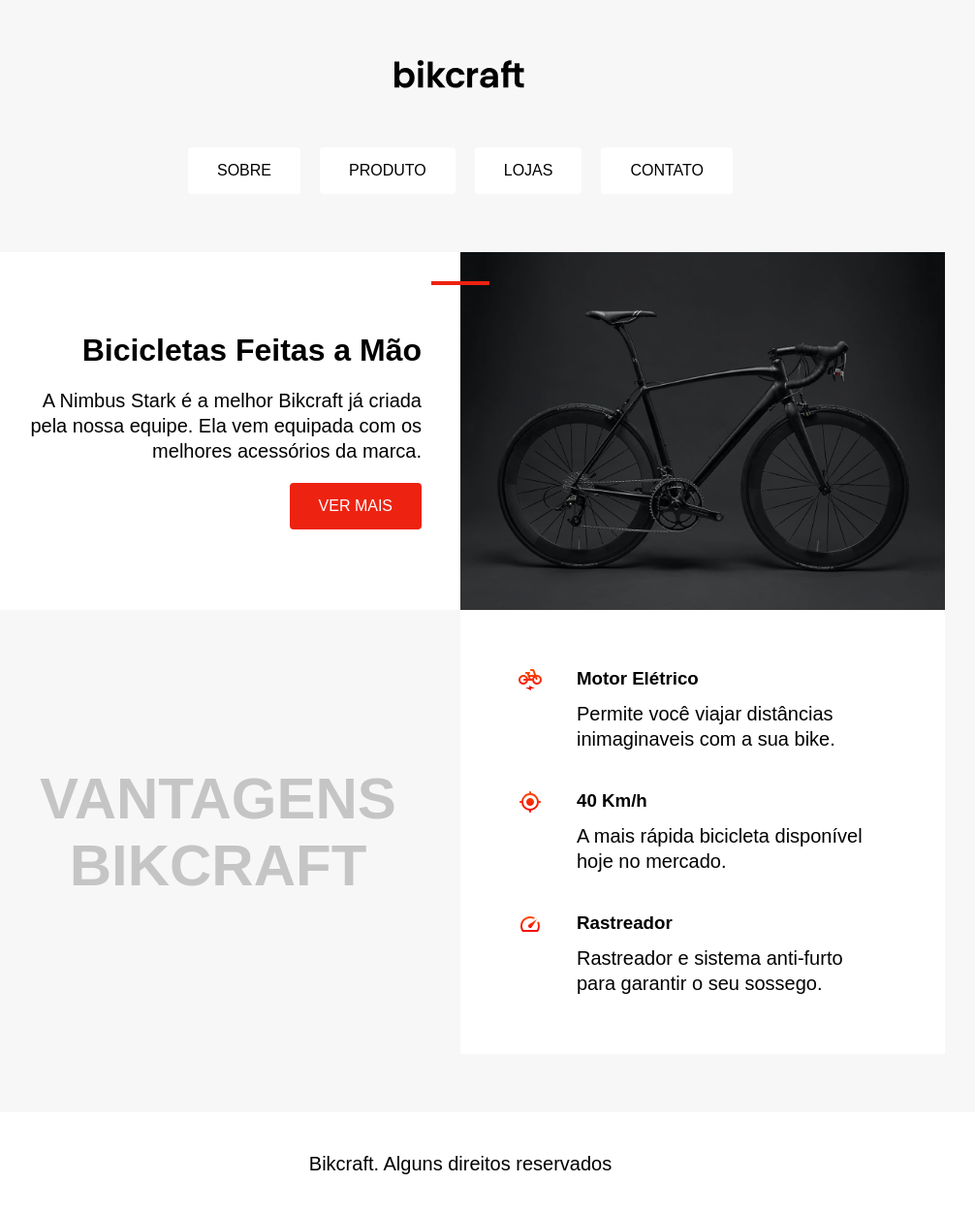
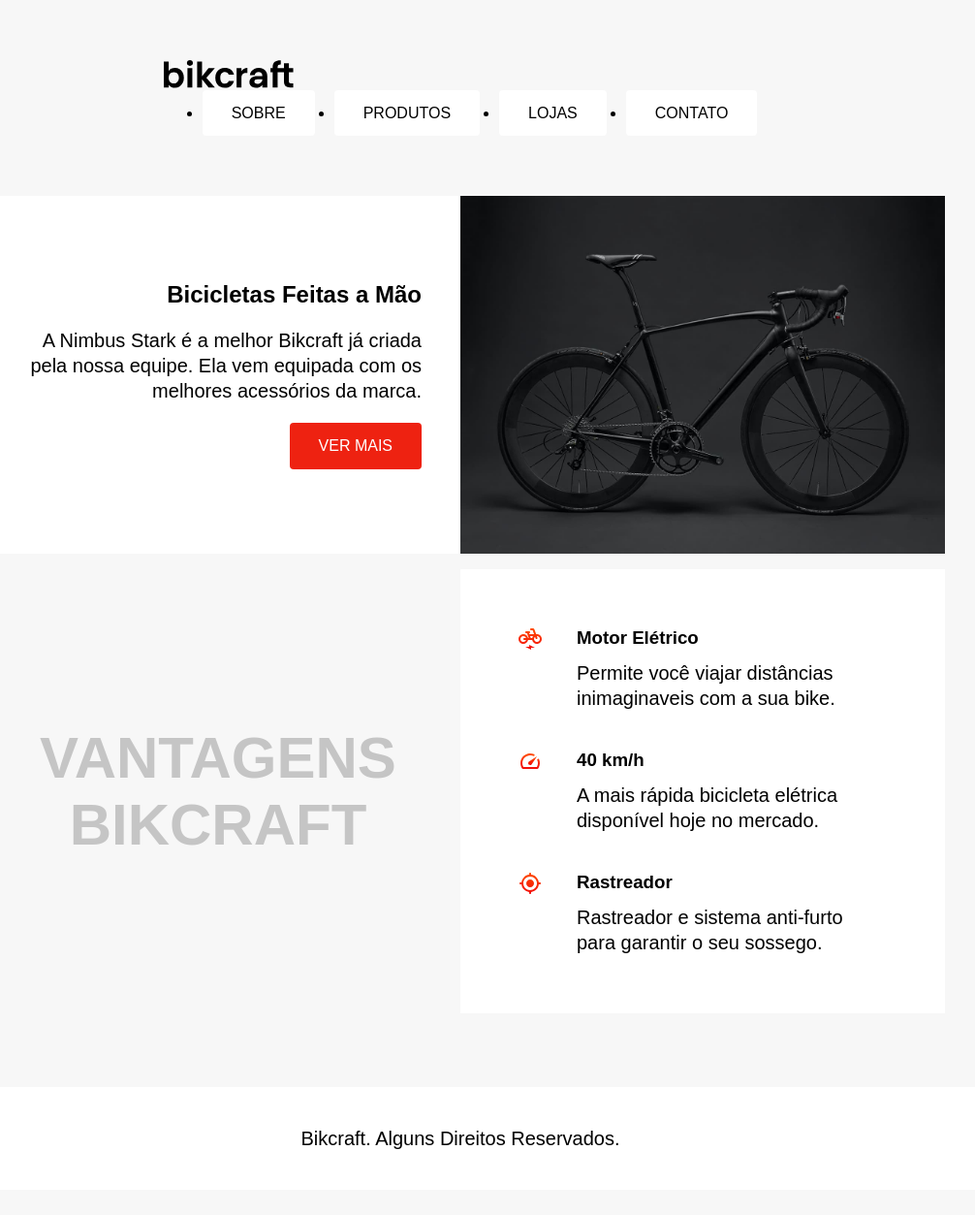
Before and after one commit to FelBustamante/BikeCraft, a plain HTML site: page index.html in a window 1280 px wide. Shown: the whole page at 97% size, without its empty margins (165-1171 px from the left). After the commit the page ends 1227 px from the top, so only its background shows below. Drawn offline with Linux system fonts and the light colour scheme.

Commit message:
melhoria

```diff
--- a/index.html
+++ b/index.html
@@ -1,57 +1,67 @@
 <!DOCTYPE html>
-<html lang="pt-br">
+<html>
+
 <head>
   <meta charset="UTF-8">
   <meta name="viewport" content="width=device-width, initial-scale=1.0">
-    <link rel="stylesheet" href="style.css">
-    <link rel="shortcut icon" href="./img/bike_23924.ico" type="image/x-icon">
   <title>Bikcraft</title>
+  <link rel="stylesheet" href="./style.css">
 </head>
+
 <body>
 
-    <img class="titulo" src="./img/bikcraft.svg" alt="bikcraft">
+  <header class="header">
+    <img src="./img/bikcraft.svg" alt="Bikcraft">
+    <nav>
+      <ul class="menu">
+        <li><a href="/">Sobre</a></li>
+        <li><a href="/">Produtos</a></li>
+        <li><a href="/">Lojas</a></li>
+        <li><a href="/">Contato</a></li>
+      </ul>
+    </nav>
+  </header>
 
-    <div class="menu">
-        <a href="">Sobre</a>
-        <a href="">Produto</a>
-        <a href="">Lojas</a>
-        <a href="">Contato</a>
-    </div>
-
-    <div class="conteudo conteudo-vantagens">
+  <main >
+    <article class="conteudo">
       <div class="introducao">
-            <span class="detalhe"></span>
         <h1>Bicicletas Feitas a Mão</h1>
         <p>A Nimbus Stark é a melhor Bikcraft já criada pela nossa equipe. Ela vem equipada com os melhores acessórios da marca.</p>
-            <a class="botao" href="">Ver Mais</a>
+        <a class="botao" href="/">Ver Mais</a>
       </div>
-         <div><img class="bicicleta" src="./img/bicicleta.jpg" alt="Bicicleta Bikcraft Preta">
+      <div class="introducao-cover">
+        <img src="./img/bicicleta.jpg" alt="Bicicleta Bikcraft Preta">
       </div>
+    </article>
 
+
+
+    <article class="conteudo conteudo-vantagens">
       <h2 class="subtitulo">Vantagens Bikcraft</h2>
-
-        <div class="vantagens">
-            <div  class="vantagens-item">
-                <img src="img/eletrica.svg" alt="">
+      <ul class="vantagens">
+        <li class="vantagens-item">
+          <img src="./img/eletrica.svg" alt="">
           <h3>Motor Elétrico</h3>
           <p>Permite você viajar distâncias inimaginaveis com a sua bike.</p>
-            </div>
-            <div class="vantagens-item">
+        </li>
+        <li class="vantagens-item">
+          <img src="./img/velocidade.svg" alt="">
+          <h3>40 km/h</h3>
+          <p>A mais rápida bicicleta elétrica disponível hoje no mercado.</p>
+        </li>
+        <li class="vantagens-item">
           <img src="./img/rastreador.svg" alt="">
-                <h3>40 Km/h</h3>
-                <p>A mais rápida bicicleta disponível hoje no mercado.</p>
-            </div>
-            <div class="vantagens-item">
-                <img src="./img/velocidade.svg" alt="">
           <h3>Rastreador</h3>
           <p>Rastreador e sistema anti-furto para garantir o seu sossego.</p>
+        </li>
+      </ul>
+    </article>
 
-            </div>
-        </div>
+  </main>
 
-    </div>
+  <footer class="rodape">
+    <p>Bikcraft. Alguns Direitos Reservados.</p>
+  </footer>
+</body>
 
-    <div class="rodape"><p>Bikcraft. Alguns direitos    reservados</p>
-    </div>
-</body>
 </html>
```
Lines whose indentation alone changed are shown as unchanged.
